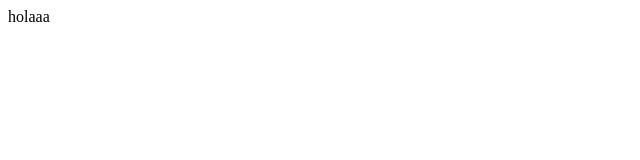
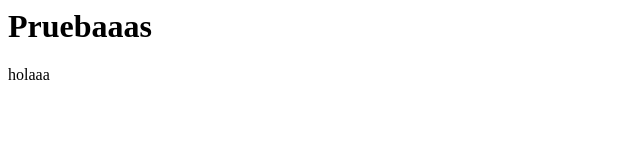
Before and after one commit to lesss3/pruebaDam, a plain HTML site: page index.html in a window 1280 px wide. Shown: the whole page, without its empty margins (0-640 px from the left). Drawn offline with Linux system fonts and the light colour scheme.

Commit message:
Update index.html

```diff
--- a/index.html
+++ b/index.html
@@ -1,3 +1,4 @@
 <html>
+  <h1>Pruebaaas</h1>
   holaaa
 </html>
```
